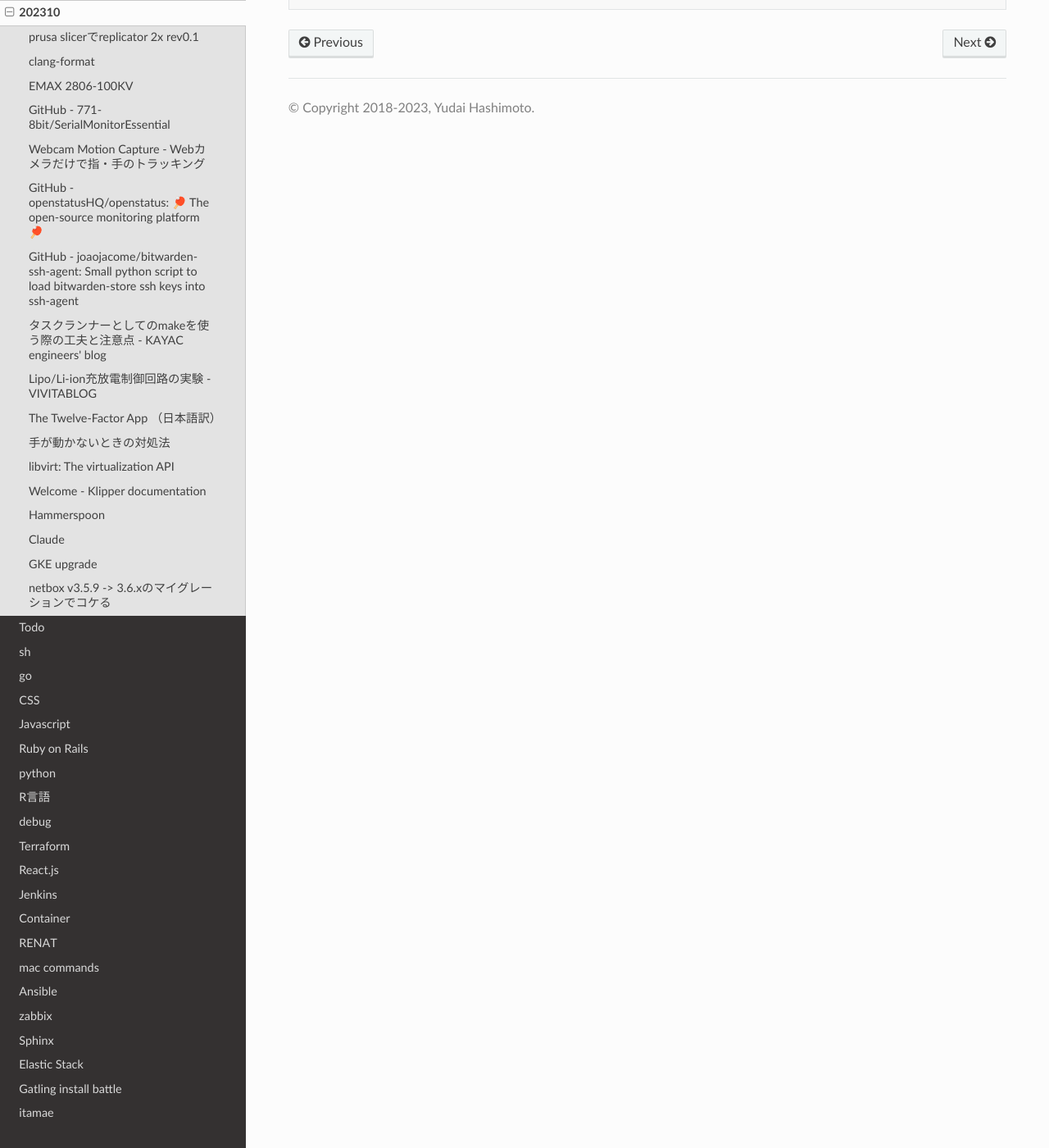
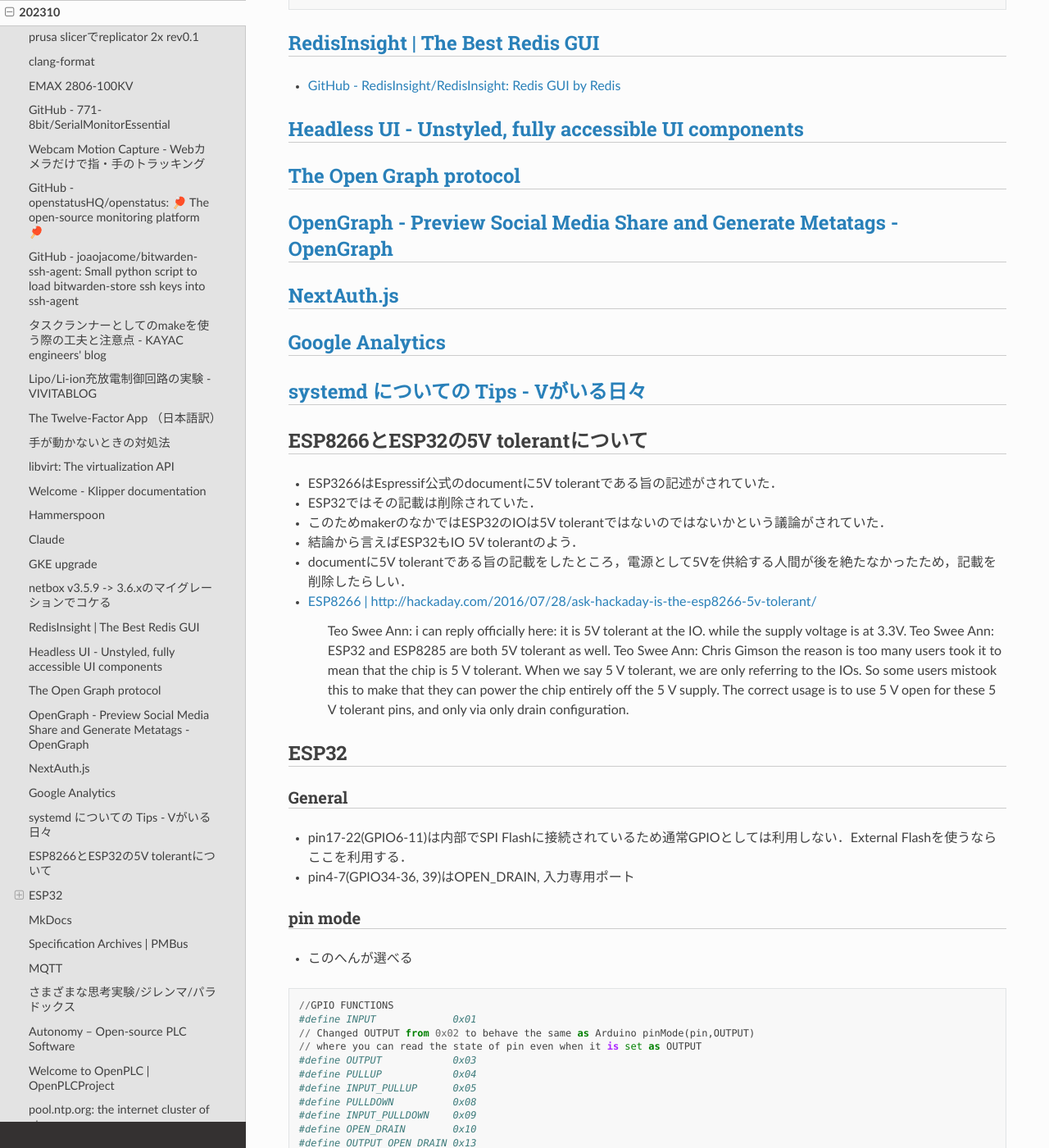
Before and after one commit to jp7fkf/JP7FKF-Warehouse, a Sphinx documentation site: the page built from source/dialy/202310.md, in a window 1280 px wide and 1400 px high, scrolled down 5005 px. Shown: the whole window at 82% size. Built offline with Sphinx 7.4.7 and the Read the Docs theme 2.0.0, drawn with Linux system fonts in a browser that asks for light colours; some of the changed text lies outside the part shown.

Commit message:
2023-10-27 02:16:22 JST

````diff
--- a/source/dialy/202310.md
+++ b/source/dialy/202310.md
@@ -242,3 +242,90 @@ Foreign-key constraints:
 
 netbox=#
 ```
+
+## [RedisInsight | The Best Redis GUI](https://redis.com/redis-enterprise/redis-insight/)
+- [GitHub - RedisInsight/RedisInsight: Redis GUI by Redis](https://github.com/redisinsight/redisinsight)
+
+## [Headless UI - Unstyled, fully accessible UI components](https://headlessui.com/)
+
+## [The Open Graph protocol](https://ogp.me/)
+
+## [OpenGraph - Preview Social Media Share and Generate Metatags  - OpenGraph](https://www.opengraph.xyz/)
+
+## [NextAuth.js](https://next-auth.js.org/)
+
+## [Google Analytics](https://tagmanager.google.com/)
+
+## [systemd についての Tips - Vがいる日々](https://vlike-vlife.netlify.app/posts/systemd_tips#_footnotedef_1)
+
+## ESP8266とESP32の5V tolerantについて
+- ESP3266はEspressif公式のdocumentに5V tolerantである旨の記述がされていた．
+- ESP32ではその記載は削除されていた．
+- このためmakerのなかではESP32のIOは5V tolerantではないのではないかという議論がされていた．
+- 結論から言えばESP32もIO 5V tolerantのよう．
+- documentに5V tolerantである旨の記載をしたところ，電源として5Vを供給する人間が後を絶たなかったため，記載を削除したらしい．
+- [ESP8266 | http://hackaday.com/2016/07/28/ask-hackaday-is-the-esp8266-5v-tolerant/](https://www.facebook.com/groups/1499045113679103/permalink/1731855033731442/)
+  > Teo Swee Ann: i can reply officially here: it is 5V tolerant at the IO. while the supply voltage is at 3.3V.
+  > Teo Swee Ann: ESP32 and ESP8285 are both 5V tolerant as well.
+  > Teo Swee Ann: Chris Gimson the reason is too many users took it to mean that the chip is 5 V tolerant. When we say 5 V tolerant, we are only referring to the IOs. So some users mistook this to make that they can power the chip entirely off the 5 V supply. The correct usage is to use 5 V open for these 5 V tolerant pins, and only via only drain configuration.
+
+## ESP32
+### General
+- pin17-22(GPIO6-11)は内部でSPI Flashに接続されているため通常GPIOとしては利用しない．External Flashを使うならここを利用する．
+- pin4-7(GPIO34-36, 39)はOPEN_DRAIN, 入力専用ポート
+
+### pin mode
+- このへんが選べる
+```
+//GPIO FUNCTIONS
+#define INPUT             0x01
+// Changed OUTPUT from 0x02 to behave the same as Arduino pinMode(pin,OUTPUT)
+// where you can read the state of pin even when it is set as OUTPUT
+#define OUTPUT            0x03
+#define PULLUP            0x04
+#define INPUT_PULLUP      0x05
+#define PULLDOWN          0x08
+#define INPUT_PULLDOWN    0x09
+#define OPEN_DRAIN        0x10
+#define OUTPUT_OPEN_DRAIN 0x13
+#define ANALOG            0xC0
+
+//Interrupt Modes
+#define DISABLED  0x00
+#define RISING    0x01
+#define FALLING   0x02
+#define CHANGE    0x03
+#define ONLOW     0x04
+#define ONHIGH    0x05
+#define ONLOW_WE  0x0C
+#define ONHIGH_WE 0x0D
+```
+- ref: [arduino-esp32/cores/esp32/esp32-hal-gpio.h at master · espressif/arduino-esp32 · GitHub](https://github.com/espressif/arduino-esp32/blob/master/cores/esp32/esp32-hal-gpio.h)
+
+## [MkDocs](https://www.mkdocs.org/)
+
+## [Specification Archives | PMBus](https://pmbus.org/specification-archives/)
+
+## MQTT
+- [MQTT CLI - GitHub](https://hivemq.github.io/mqtt-cli/)
+  - [GitHub - hivemq/mqtt-cli: MQTT CLI is a useful command line interface for connecting various MQTT clients supporting MQTT 5.0 and 3.1.1](https://github.com/hivemq/mqtt-cli)
+```
+docker run -it --rm hivemq/mqtt-cli shell
+```
+- [MQTTブローカーmosquittoをDockerで利用する #mqtt - Qiita](https://qiita.com/kino15/items/0ef252b10100b2ee2f05)
+- [MQTTX: Your All-in-one MQTT Client Toolbox](https://mqttx.app/)
+
+
+## さまざまな思考実験/ジレンマ/パラドックス
+- [思考実験 - Wikipedia](https://ja.wikipedia.org/wiki/%E6%80%9D%E8%80%83%E5%AE%9F%E9%A8%93)
+- [パラドックス - Wikipedia](https://ja.wikipedia.org/wiki/%E3%83%91%E3%83%A9%E3%83%89%E3%83%83%E3%82%AF%E3%82%B9)
+- [ジレンマ - Wikipedia](https://ja.wikipedia.org/wiki/%E3%82%B8%E3%83%AC%E3%83%B3%E3%83%9E)
+- [前後即因果の誤謬 - Wikipedia](https://ja.wikipedia.org/wiki/%E5%89%8D%E5%BE%8C%E5%8D%B3%E5%9B%A0%E6%9E%9C%E3%81%AE%E8%AA%A4%E8%AC%AC)
+
+## [Autonomy – Open-source PLC Software](https://autonomylogic.com/)
+
+## [Welcome to OpenPLC |  OpenPLCProject](https://openplcproject.gitlab.io/)
+
+## [pool.ntp.org: the internet cluster of ntp servers](https://www.ntppool.org/ja/)
+
+## [GitHub - BurntSushi/xsv: A fast CSV command line toolkit written in Rust.](https://github.com/BurntSushi/xsv)
````
Also changed, not shown: source/hobbies/making.md (+0 -7 lines), source/todo.md (+8 -12 lines).
